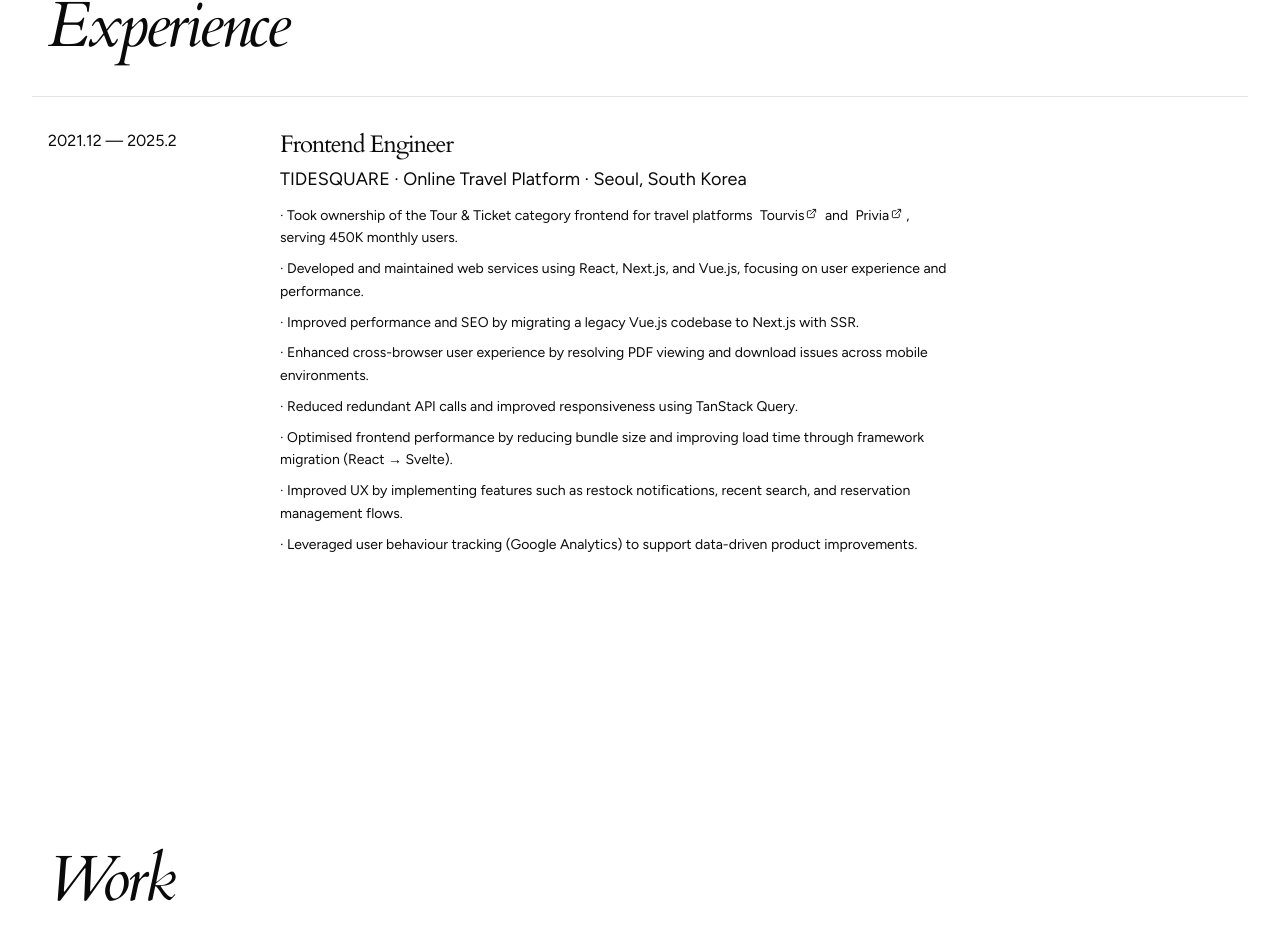
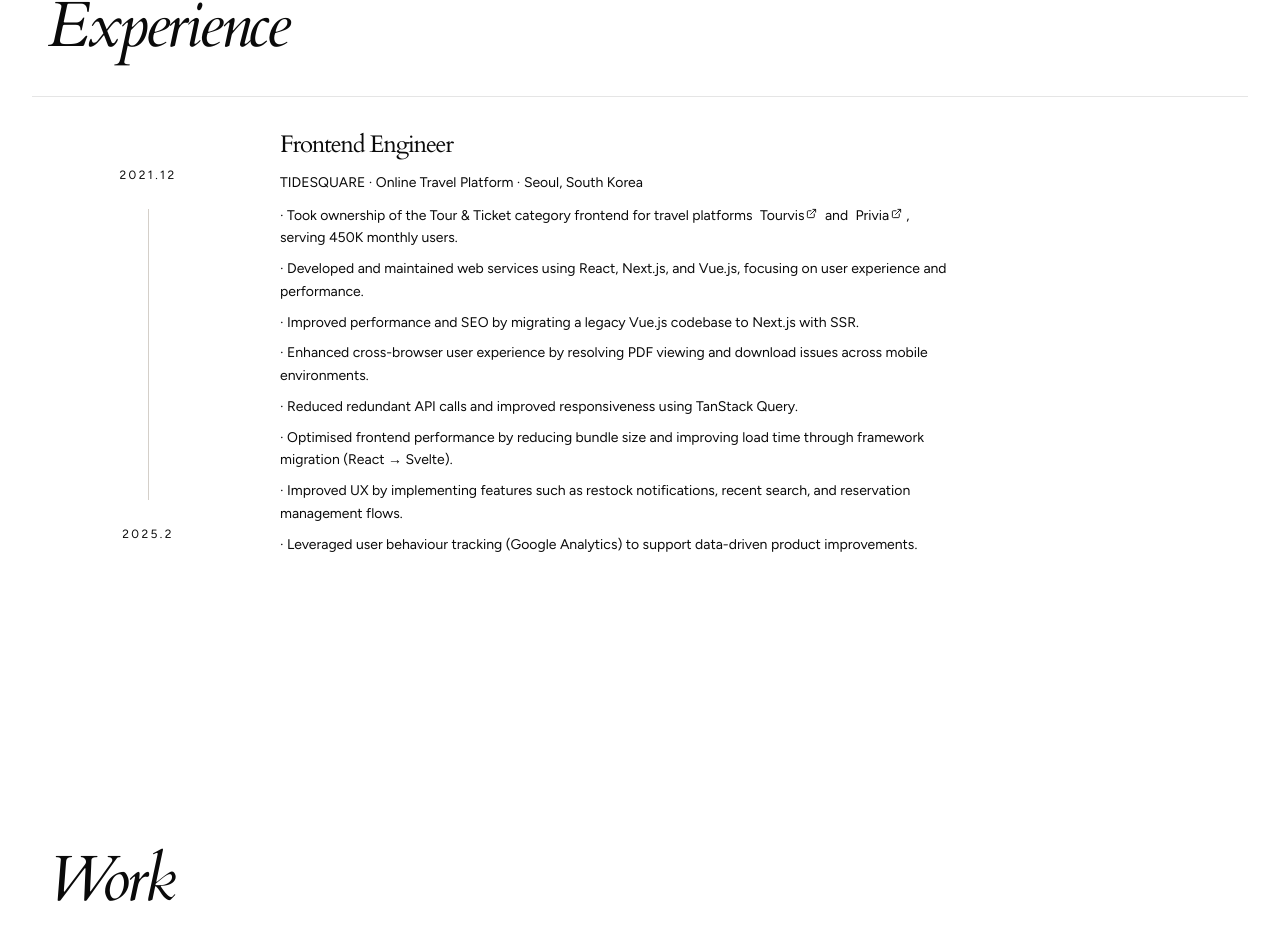
Before and after one commit to calm-lee/Portfolio_2026, a React (Vite) app: page / in a window 1280 px wide. Shown: the part 1371-2297 px from the top of the page. Built offline with nearby package versions, Linux system fonts and the light colour scheme; a web font is replaced by a local one.

Commit message:
style: style updated on year in Experience

```diff
--- a/src/app/components/sections/en/Experience.tsx
+++ b/src/app/components/sections/en/Experience.tsx
@@ -33,7 +33,10 @@
     role: "Frontend Engineer",
     company: "TIDESQUARE · Online Travel Platform · Seoul, South Korea",
     bullets: [
-      <>Took ownership of the Tour & Ticket category frontend for travel platforms {tourvisLink} and {priviaLink}, serving 450K monthly users.</>,
+      <>
+        Took ownership of the Tour & Ticket category frontend for travel
+        platforms {tourvisLink} and {priviaLink}, serving 450K monthly users.
+      </>,
       "Developed and maintained web services using React, Next.js, and Vue.js, focusing on user experience and performance.",
       "Improved performance and SEO by migrating a legacy Vue.js codebase to Next.js with SSR.",
       "Enhanced cross-browser user experience by resolving PDF viewing and download issues across mobile environments.",
@@ -47,7 +50,11 @@
 
 export default function Experience() {
   return (
-    <section id="experience" aria-label="Experience" className="py-32 px-6 md:px-12 bg-[var(--bg-color)]">
+    <section
+      id="experience"
+      aria-label="Experience"
+      className="py-32 px-6 md:px-12 bg-[var(--bg-color)]"
+    >
       <div className="max-w-7xl mx-auto">
         <motion.h2
           initial={{ opacity: 0, y: 30 }}
@@ -74,12 +81,25 @@
             >
               <div className="group py-8 border-t border-border hover:bg-background/50 transition-all duration-300 px-4 -mx-4">
                 <div className="grid md:grid-cols-[200px_1fr] gap-8">
-                  <div className="text-muted-foreground transition-transform duration-300 ease-out">
-                    {item.year}
+                  <div className="flex flex-col items-center h-full gap-4">
+                    <span className="tracking-[0.2em] mt-10 text-xs text-muted-foreground leading-none">
+                      {item.year.split(" — ")[0]}
+                    </span>
+                    <motion.span
+                      initial={{ scaleY: 0 }}
+                      whileInView={{ scaleY: 1 }}
+                      viewport={{ once: false, margin: "-100px" }}
+                      transition={{ duration: 2.5, ease: [0.16, 1, 0.3, 1] }}
+                      className="flex-1 block w-[1px] my-3 min-h-[40px] origin-top"
+                      style={{ backgroundColor: "#d4cfc9" }}
+                    />
+                    <span className="tracking-[0.2em] mb-4 text-xs text-muted-foreground leading-none">
+                      {item.year.split(" — ")[1]}
+                    </span>
                   </div>
                   <div>
-                    <h3 className="text-2xl mb-1">{item.role}</h3>
-                    <div className="text-lg mb-3 text-foreground/60">
+                    <h3 className="text-2xl mb-3">{item.role}</h3>
+                    <div className="text-sm mb-3 text-foreground/60">
                       {item.company}
                     </div>
                     <ul className="space-y-2 max-w-2xl">
--- a/src/app/components/sections/ko/Experience.tsx
+++ b/src/app/components/sections/ko/Experience.tsx
@@ -34,7 +34,10 @@
     role: "Frontend Engineer",
     company: "TIDESQUARE · 온라인 여행 플랫폼 · 서울",
     bullets: [
-      <>월 45만 명이 이용하는 여행 플랫폼 {tourvisLink}, {priviaLink}의 투어&티켓 카테고리 프론트엔드 담당</>,
+      <>
+        월 45만 명이 이용하는 여행 플랫폼 {tourvisLink}, {priviaLink}의
+        투어&티켓 카테고리 프론트엔드 담당
+      </>,
       "React, Next.js, Vue.js를 활용해 웹 서비스 개발 및 유지보수",
       "레거시 Vue.js 코드베이스를 Next.js SSR로 마이그레이션하여 성능과 SEO 개선",
       "모바일 환경에서의 PDF 뷰어 및 다운로드 문제 해결로 크로스 브라우저 사용자 경험 향상",
@@ -48,7 +51,11 @@
 
 export default function Experience() {
   return (
-    <section id="experience" aria-label="Experience" className="py-32 px-6 md:px-12 bg-[var(--bg-color)]">
+    <section
+      id="experience"
+      aria-label="Experience"
+      className="py-32 px-6 md:px-12 bg-[var(--bg-color)]"
+    >
       <div className="max-w-7xl mx-auto">
         <motion.h2
           initial={{ opacity: 0, y: 30 }}
@@ -75,12 +82,25 @@
             >
               <div className="group py-8 border-t border-border hover:bg-background/50 transition-all duration-300 px-4 -mx-4">
                 <div className="grid md:grid-cols-[200px_1fr] gap-8">
-                  <div className="text-lg text-muted-foreground transition-transform duration-300 ease-out">
-                    {item.year}
+                  <div className="flex flex-col items-center h-full gap-4">
+                    <span className="tracking-[0.2em] mt-10 text-xs text-muted-foreground leading-none">
+                      {item.year.split(" — ")[0]}
+                    </span>
+                    <motion.span
+                      initial={{ scaleY: 0 }}
+                      whileInView={{ scaleY: 1 }}
+                      viewport={{ once: false, margin: "-100px" }}
+                      transition={{ duration: 2.5, ease: [0.16, 1, 0.3, 1] }}
+                      className="flex-1 block w-[1px] my-3 min-h-[40px] origin-top"
+                      style={{ backgroundColor: "#d4cfc9" }}
+                    />
+                    <span className="tracking-[0.2em] mb-2 text-xs text-muted-foreground leading-none">
+                      {item.year.split(" — ")[1]}
+                    </span>
                   </div>
                   <div>
-                    <h3 className="text-2xl mb-1">{item.role}</h3>
-                    <div className="text-lg mb-3 text-foreground/60">
+                    <h3 className="text-2xl mb-3">{item.role}</h3>
+                    <div className="text-sm mb-3 text-foreground/60">
                       {item.company}
                     </div>
                     <ul className="space-y-2 max-w-2xl">
```
